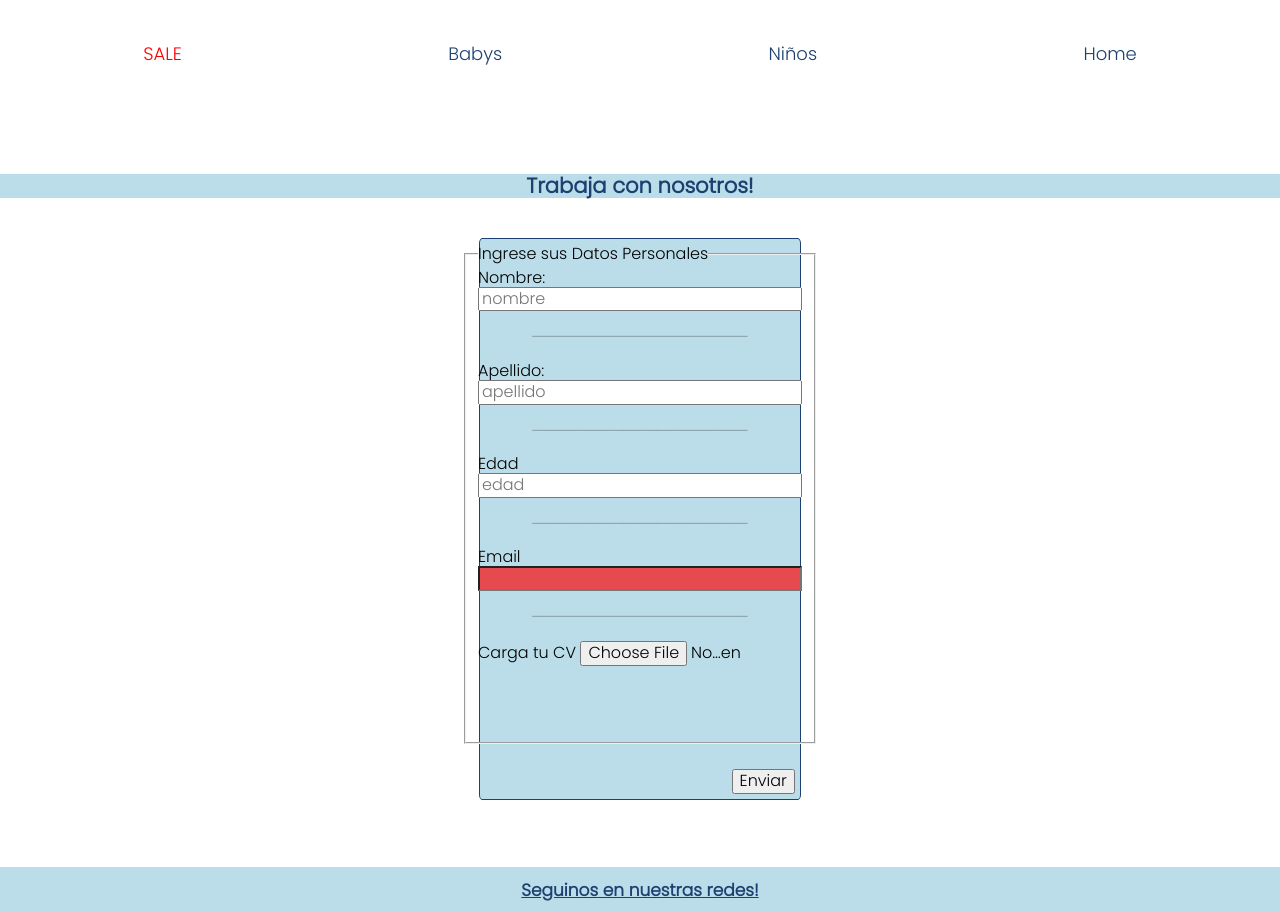
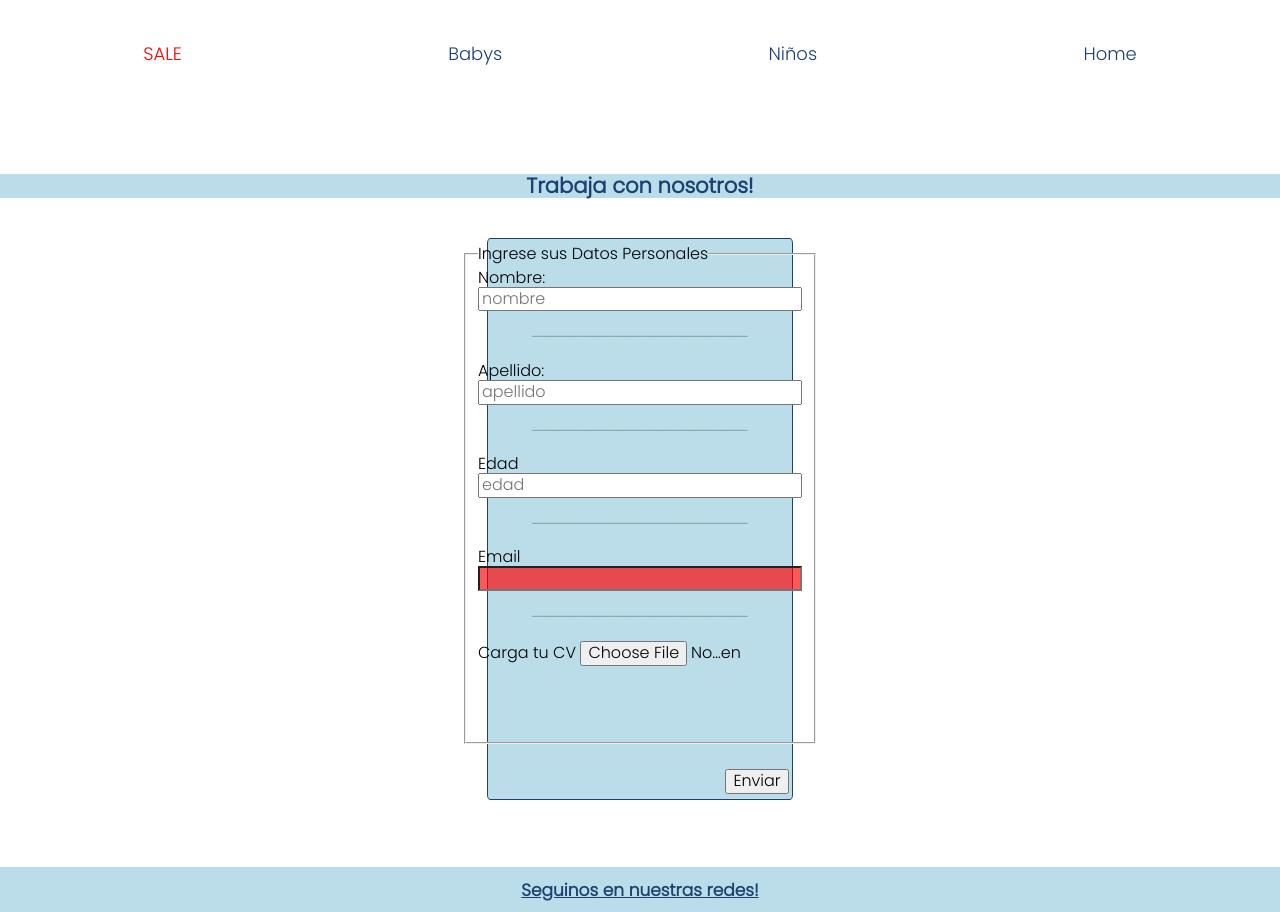
Before and after one commit to NadiaFigueroa/ProyectoFinal-NadiaFigueroa, a plain HTML site: page html/form-Trabajo.html in a window 1280 px wide. Shown: the part 269-1181 px from the top of the page. Drawn offline with nearby package versions, Linux system fonts and the light colour scheme; a web font is replaced by a local one.

Commit message:
Proyecto terminado sin error

```diff
--- a/css/form-trabajo.css
+++ b/css/form-trabajo.css
@@ -56,7 +56,7 @@ margin: 40px;
 }
 
 form{
-width: 40dvh;
+width: 38dvh;
 height: 70dvh;
 background-color: var(--color-secundary);
 border: solid 1px var(--color-primary);
```
